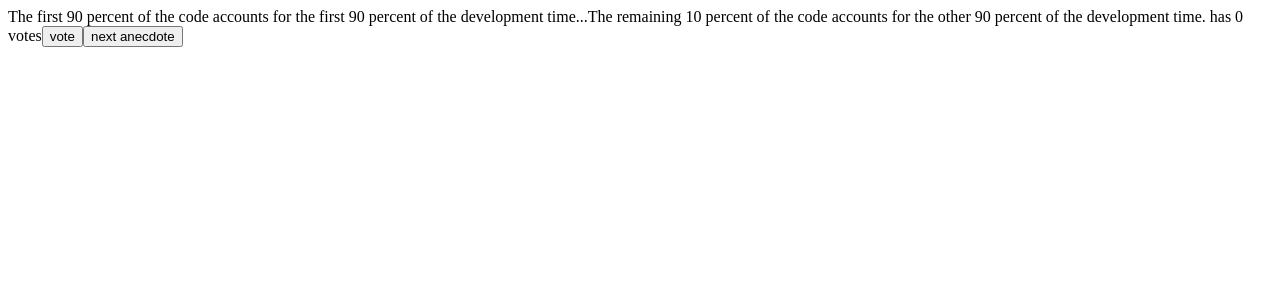
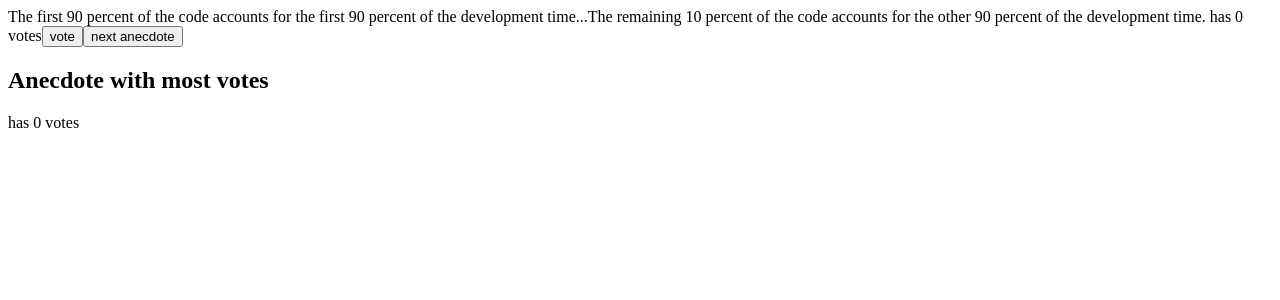
Before and after one commit to Sainosaur/fsOpen2024, a React (Vite) app in the folder Part1/NewApp/: page / in a window 1280 px wide. Shown: the top 300 px of the page. Built offline with nearby package versions, Linux system fonts and the light colour scheme.

Commit message:
Exercise 1.14 Final changes made to App.jsx

```diff
--- a/Part1/NewApp/src/App.jsx
+++ b/Part1/NewApp/src/App.jsx
@@ -12,6 +12,24 @@ const copy = ({votes, index}) => {
   const newArr = {...votes}
   newArr[index]++
   return newArr
+}
+
+const MostVote = ({content, anecdotes}) => {
+  let index = null
+  let maxVote = 0
+  for (let i = 0; i < content.length; i++) {
+    let vote = content[i]
+    if (vote > maxVote) {
+      index = i
+      maxVote = vote
+    }
+  }
+  content[index]
+  return (
+    <>
+     <p>{anecdotes[index]} has {maxVote} votes </p>
+    </>
+  )
 }
 
 const App = () => {
@@ -39,6 +57,8 @@ const App = () => {
         setVote(copy)
       }} />
       <Button text= "next anecdote" onClick={() => setSelected(randomIndex)}/>
+      <h2>Anecdote with most votes</h2>
+      <MostVote content= {votes} anecdotes={anecdotes}/>
     </div>
   )
 }
```
